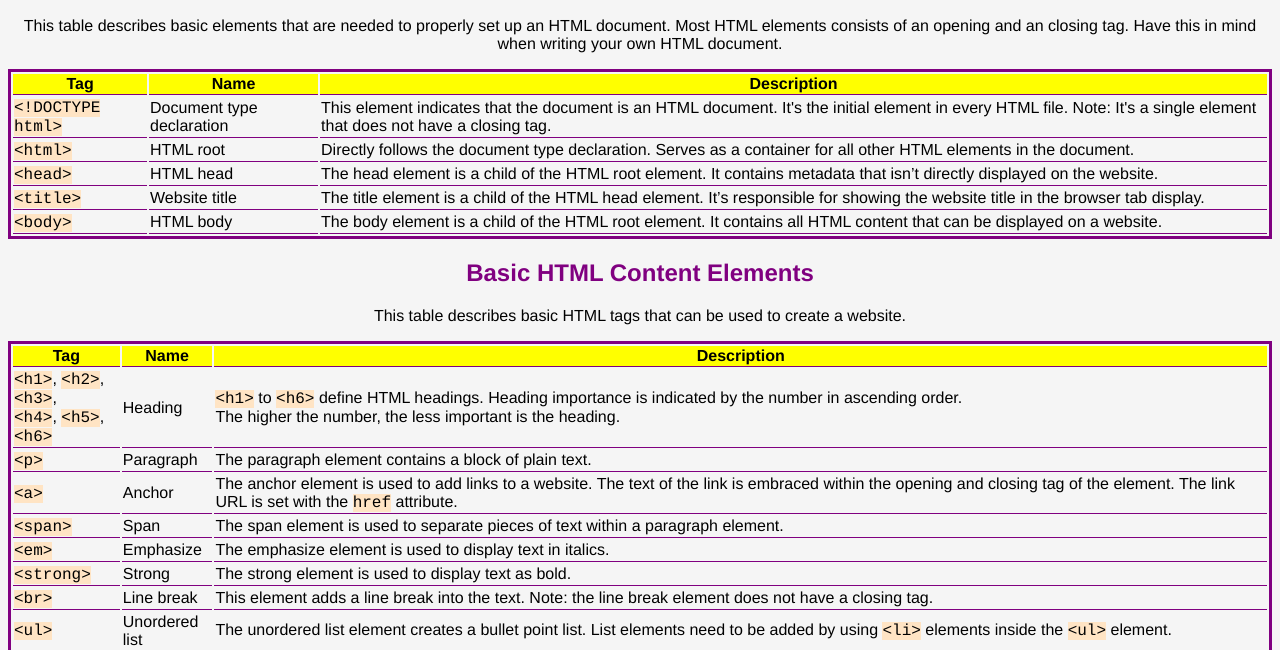
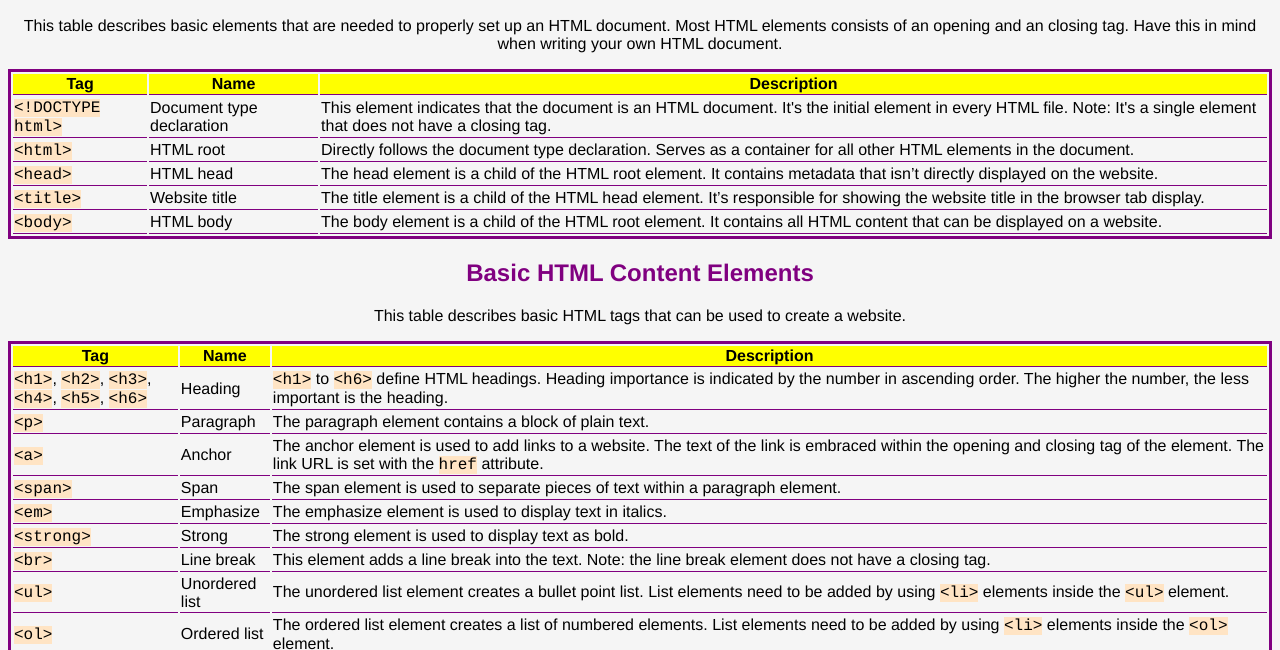
Before and after one commit to likra-sketch/build-your-own-cheat-sheet, a plain HTML site: page index.html in a window 1280 px wide. Shown: the part 111-761 px from the top of the page. Drawn offline with Linux system fonts and the light colour scheme.

Commit message:
correct table 2 formatting

```diff
--- a/index.html
+++ b/index.html
@@ -68,9 +68,9 @@
             </thead>
             <tbody>
                 <tr>
-                    <td><span class="codeSample">&lt;h1&gt;</span>, <span class="codeSample">&lt;h2&gt;</span>, <span class="codeSample">&lt;h3&gt;</span>, <br> <span class="codeSample">&lt;h4&gt;</span>, <span class="codeSample">&lt;h5&gt;</span>, <span class="codeSample">&lt;h6&gt;</span></td>
+                    <td><span class="codeSample">&lt;h1&gt;</span>, <span class="codeSample">&lt;h2&gt;</span>, <span class="codeSample">&lt;h3&gt;</span>, <span class="codeSample">&lt;h4&gt;</span>, <span class="codeSample">&lt;h5&gt;</span>, <span class="codeSample">&lt;h6&gt;</span></td>
                     <td>Heading</td>
-                    <td><span class="codeSample">&lt;h1&gt;</span> to <span class="codeSample">&lt;h6&gt;</span> define HTML headings. Heading importance is indicated by the number in ascending order. <br> The higher the number, the less important is the heading.</td>
+                    <td><span class="codeSample">&lt;h1&gt;</span> to <span class="codeSample">&lt;h6&gt;</span> define HTML headings. Heading importance is indicated by the number in ascending order. The higher the number, the less important is the heading.</td>
                 </tr>
                 <tr>
                     <td><span class="codeSample">&lt;p&gt;</span></td>
```
